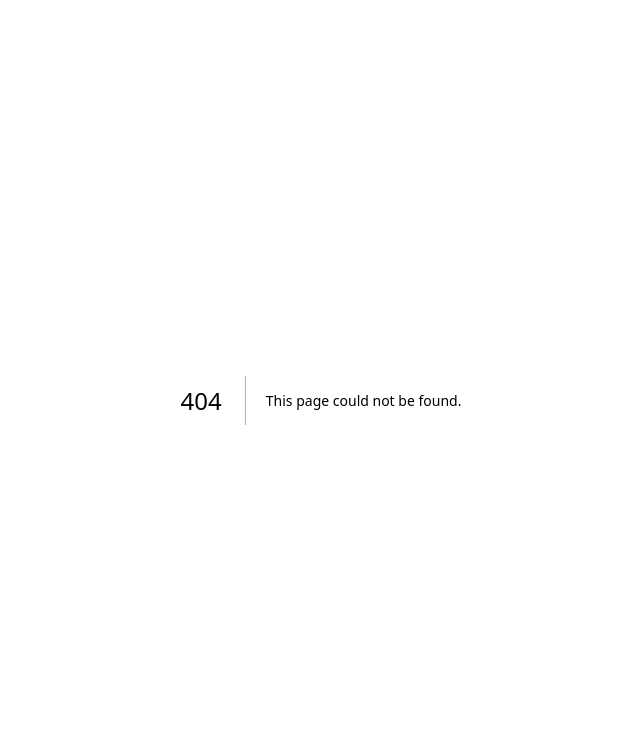
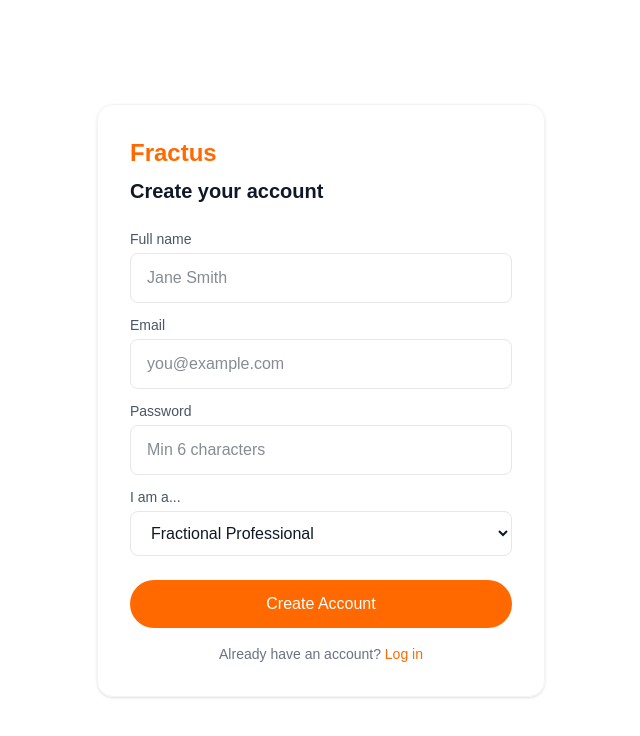
Before and after one commit to developer-fractional/fractus, a Next.js app: page /signup in a window 1280 px wide. Before the commit this address had no page. Shown: the top 736 px of the page, without its empty margins (319-959 px from the left). Built offline with nearby package versions, Linux system fonts and the light colour scheme; no server answers.

Commit message:
Separate login and signup pages added

```diff
--- a/app/login/page.tsx
+++ b/app/login/page.tsx
@@ -14,18 +14,9 @@ export default function Login() {
     else window.location.href = '/dashboard'
   }
 
-  async function handleSignup() {
-    if (!email || !password) return setMessage('Please enter email and password')
-    if (password.length < 6) return setMessage('Password must be at least 6 characters')
-    const { error } = await supabase.auth.signUp({ email, password })
-    if (error) setMessage('Signup failed: ' + error.message)
-    else setMessage('✅ Account created! You can now log in.')
-  }
-
   return (
     <main className="min-h-screen bg-white flex items-center justify-center">
       <div className="w-full max-w-md p-8 border border-gray-100 rounded-2xl shadow-sm">
-
         <h1 className="text-2xl font-bold text-orange-500 mb-2">Fractus</h1>
         <h2 className="text-xl font-bold text-gray-900 mb-6">Sign in to your account</h2>
 
@@ -44,7 +35,7 @@ export default function Login() {
           <label className="block text-sm text-gray-600 mb-1">Password</label>
           <input
             type="password"
-            placeholder="Min 6 characters"
+            placeholder="Your password"
             value={password}
             onChange={e => setPassword(e.target.value)}
             className="w-full border border-gray-200 rounded-lg px-4 py-3 text-gray-900 outline-none focus:border-orange-500"
@@ -53,28 +44,23 @@ export default function Login() {
 
         <button
           onClick={handleLogin}
-          className="w-full bg-orange-500 text-white py-3 rounded-full font-medium hover:bg-orange-600 mb-3 cursor-pointer"
+          className="w-full bg-orange-500 text-white py-3 rounded-full font-medium hover:bg-orange-600 mb-4 cursor-pointer"
         >
           Login
         </button>
 
-        <button
-          onClick={handleSignup}
-          className="w-full border border-orange-500 text-orange-500 py-3 rounded-full font-medium hover:bg-orange-50 cursor-pointer"
-        >
-          Create Account
-        </button>
+        <p className="text-center text-sm text-gray-500">
+          Don't have an account?{' '}
+          <a href="/signup" className="text-orange-500 font-medium hover:underline">
+            Sign up free
+          </a>
+        </p>
 
         {message && (
-          <div className={`mt-4 text-center text-sm p-3 rounded-lg ${
-            message.startsWith('✅')
-              ? 'bg-green-50 text-green-600'
-              : 'bg-red-50 text-red-600'
-          }`}>
+          <div className="mt-4 text-center text-sm p-3 rounded-lg bg-red-50 text-red-600">
             {message}
           </div>
         )}
-
       </div>
     </main>
   )
--- /dev/null
+++ b/app/signup/page.tsx
@@ -0,0 +1,92 @@
+'use client'
+import { useState } from 'react'
+import { supabase } from '../lib/supabase'
+
+export default function Signup() {
+  const [name, setName] = useState('')
+  const [email, setEmail] = useState('')
+  const [password, setPassword] = useState('')
+  const [message, setMessage] = useState('')
+
+  async function handleSignup() {
+    if (!name || !email || !password) return setMessage('Please fill in all fields')
+    if (password.length < 6) return setMessage('Password must be at least 6 characters')
+    const { error } = await supabase.auth.signUp({ email, password })
+    if (error) setMessage('Signup failed: ' + error.message)
+    else window.location.href = '/dashboard'
+  }
+
+  return (
+    <main className="min-h-screen bg-white flex items-center justify-center">
+      <div className="w-full max-w-md p-8 border border-gray-100 rounded-2xl shadow-sm">
+        <h1 className="text-2xl font-bold text-orange-500 mb-2">Fractus</h1>
+        <h2 className="text-xl font-bold text-gray-900 mb-6">Create your account</h2>
+
+        <div className="mb-3">
+          <label className="block text-sm text-gray-600 mb-1">Full name</label>
+          <input
+            type="text"
+            placeholder="Jane Smith"
+            value={name}
+            onChange={e => setName(e.target.value)}
+            className="w-full border border-gray-200 rounded-lg px-4 py-3 text-gray-900 outline-none focus:border-orange-500"
+          />
+        </div>
+
+        <div className="mb-3">
+          <label className="block text-sm text-gray-600 mb-1">Email</label>
+          <input
+            type="email"
+            placeholder="you@example.com"
+            value={email}
+            onChange={e => setEmail(e.target.value)}
+            className="w-full border border-gray-200 rounded-lg px-4 py-3 text-gray-900 outline-none focus:border-orange-500"
+          />
+        </div>
+
+        <div className="mb-3">
+          <label className="block text-sm text-gray-600 mb-1">Password</label>
+          <input
+            type="password"
+            placeholder="Min 6 characters"
+            value={password}
+            onChange={e => setPassword(e.target.value)}
+            className="w-full border border-gray-200 rounded-lg px-4 py-3 text-gray-900 outline-none focus:border-orange-500"
+          />
+        </div>
+
+        <div className="mb-6">
+          <label className="block text-sm text-gray-600 mb-1">I am a...</label>
+          <select className="w-full border border-gray-200 rounded-lg px-4 py-3 text-gray-900 outline-none focus:border-orange-500">
+            <option>Fractional Professional</option>
+            <option>Employer / Hiring</option>
+          </select>
+        </div>
+
+        <button
+          onClick={handleSignup}
+          className="w-full bg-orange-500 text-white py-3 rounded-full font-medium hover:bg-orange-600 mb-4 cursor-pointer"
+        >
+          Create Account
+        </button>
+
+        <p className="text-center text-sm text-gray-500">
+          Already have an account?{' '}
+          <a href="/login" className="text-orange-500 font-medium hover:underline">
+            Log in
+          </a>
+        </p>
+
+        {message && (
+          <div className={`mt-4 text-center text-sm p-3 rounded-lg ${
+            message.startsWith('Signup failed')
+              ? 'bg-red-50 text-red-600'
+              : 'bg-green-50 text-green-600'
+          }`}>
+            {message}
+          </div>
+        )}
+      </div>
+    </main>
+  )
+}
```
